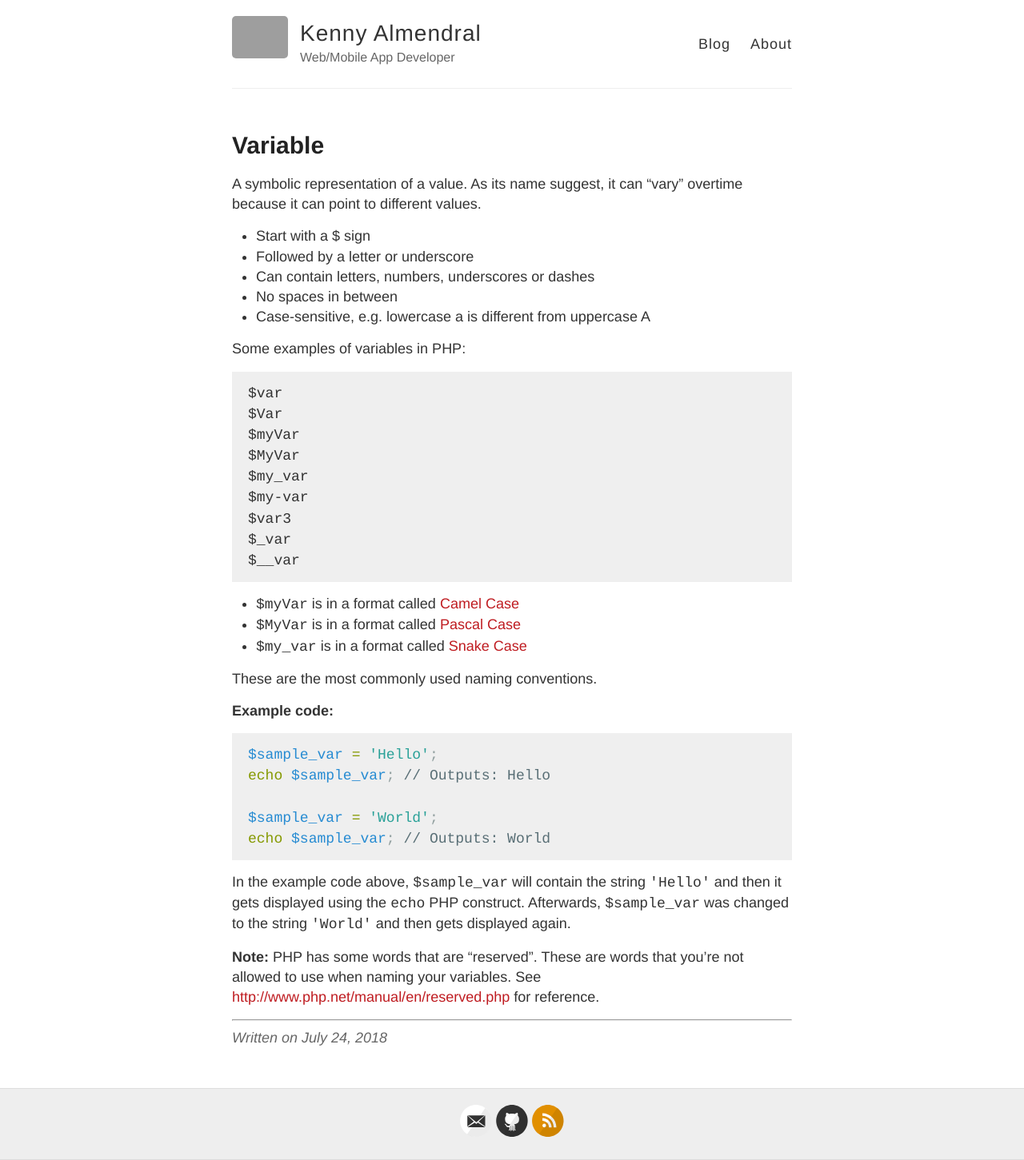
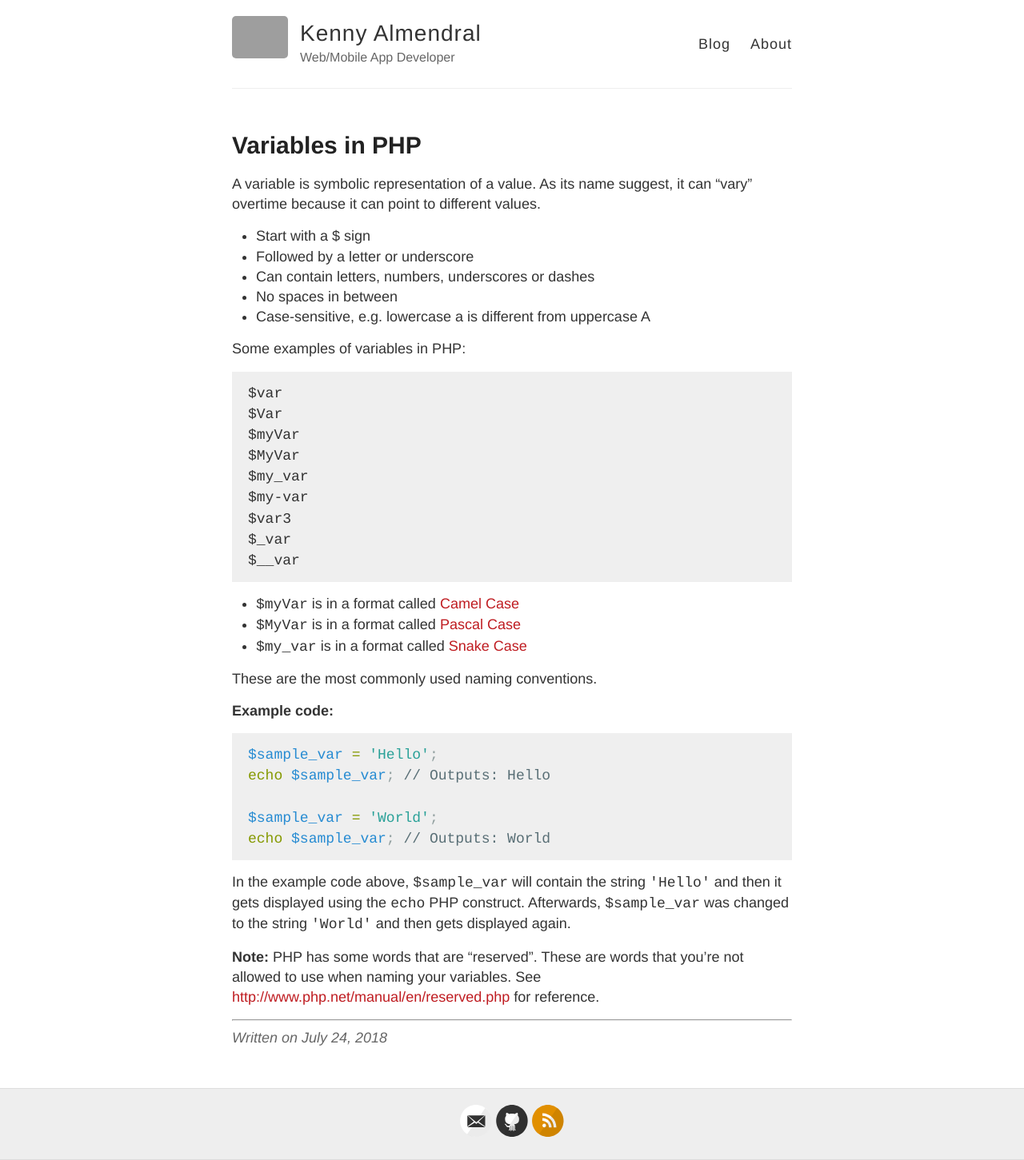
Before and after one commit to kennyalmendral/kennyalmendral.github.io, a Jekyll site: the page built from _posts/2018-07-24-php-variables.md, in a window 1280 px wide. Shown: the whole page at 80% size. Built offline with Jekyll 4.4.1, drawn with Linux system fonts in a browser that asks for light colours; grey boxes are pictures that could not be loaded.

Commit message:
Update and rename 2018-07-24-variable.md to 2018-07-24-php-variables.md

```diff
--- a/_posts/2018-07-24-variable.md
+++ b/_posts/2018-07-24-php-variables.md
@@ -1,9 +1,9 @@
 ---
 layout: post
-title: Variable
+title: Variables in PHP
 ---
 
-A symbolic representation of a value. As its name suggest, it can "vary" overtime because it can point to different values.
+A variable is symbolic representation of a value. As its name suggest, it can "vary" overtime because it can point to different values.
 
 + Start with a $ sign
 + Followed by a letter or underscore
```
